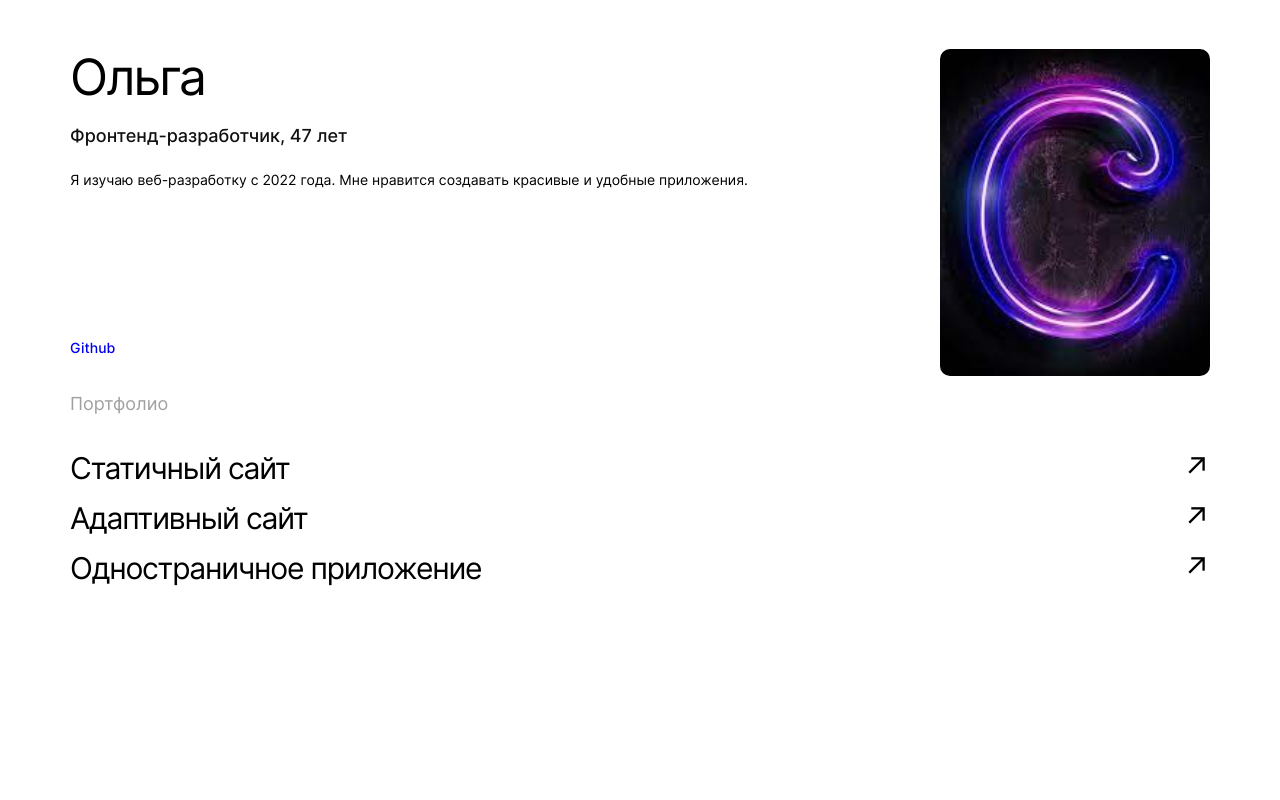
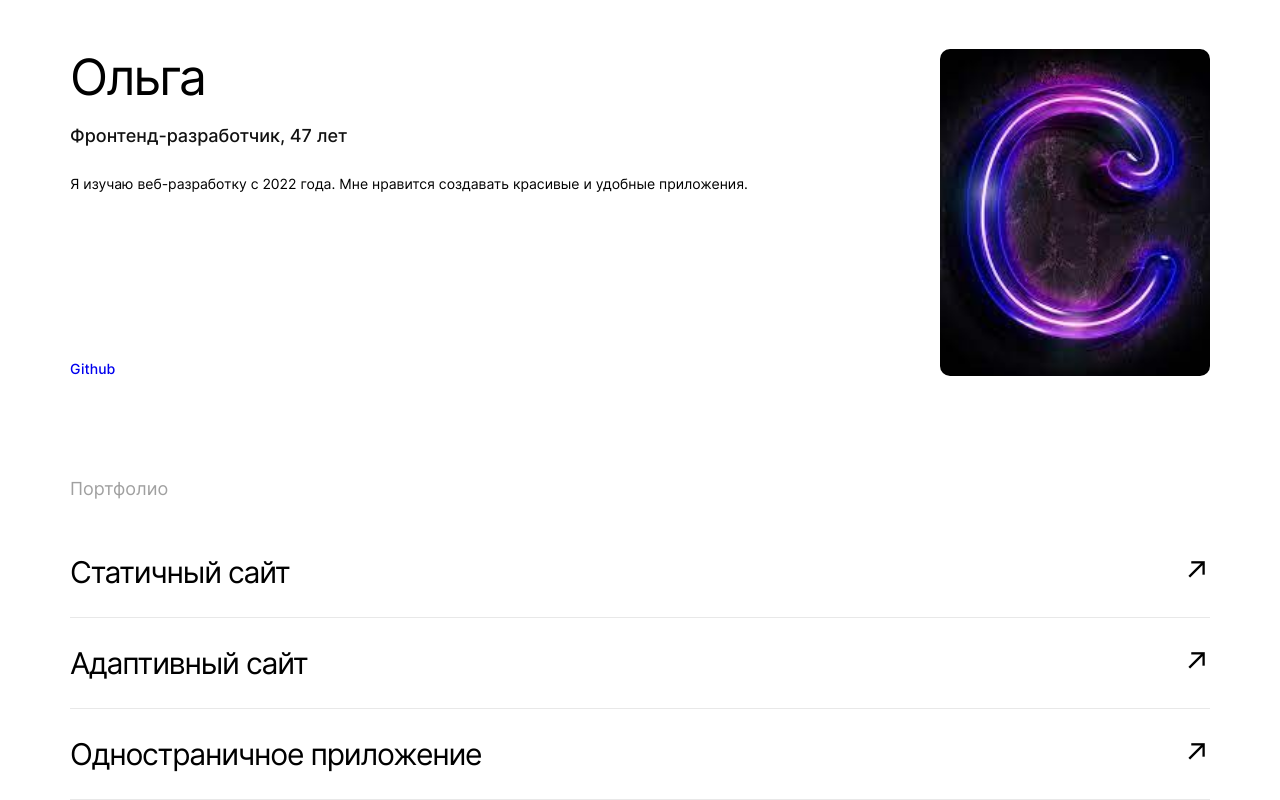
Before and after one commit to Olga-Sotula/movies-explorer-frontend, a React (Create React App) app: page / in a window 1280 px wide. Shown: the part 2073-2873 px from the top of the page. Before the commit the page ends 2791 px from the top, so only its background shows below. Built offline with nearby package versions, Linux system fonts and the light colour scheme.

Commit message:
style Portfolio by figma

```diff
--- a/src/components/AboutMe/AboutMe.css
+++ b/src/components/AboutMe/AboutMe.css
@@ -2,7 +2,7 @@
   width: 100%;
   max-width: 1280px;
   margin: 0 auto;
-  padding: 125px 70px;
+  padding: 125px 70px 82px;
   box-sizing: border-box;
 }
 
@@ -34,7 +34,7 @@
 }
 
 .about-me__description {
-  margin: 23px 0 147px;
+  margin: 27px 0 164px;
   font-weight: 400;
   font-size: 14px;
   line-height: 22px;
--- a/src/components/AboutMe/AboutMe.js
+++ b/src/components/AboutMe/AboutMe.js
@@ -3,7 +3,6 @@ import React from "react";
 import SectionTitle from "../SectionTitle/SectionTitle";
 
 import photoPath from '../../images/avatar.jpg';
-import Portfolio from "../Portfolio/Portfolio";
 import "./AboutMe.css";
 
 const AboutMe = () => {
@@ -29,7 +28,6 @@ const AboutMe = () => {
         </div>
         <img className="about-me__photo" src={photoPath} alt="Фото" />
       </article>
-      <Portfolio/>
     </section>
   );
 };
--- a/src/components/Main/Main.js
+++ b/src/components/Main/Main.js
@@ -5,6 +5,7 @@ import NavTab from "../NavTab/NavTab.js";
 import AboutProject from "../AboutProject/AboutProject.js";
 import Techs from "../Techs/Techs.js";
 import AboutMe from "../AboutMe/AboutMe.js";
+import Portfolio from "../Portfolio/Portfolio.js";
 
 import "./Main.css";
 
@@ -16,6 +17,7 @@ const Main = () => {
       <AboutProject/>
       <Techs/>
       <AboutMe/>
+      <Portfolio/>
     </main>
   );
 }
--- a/src/components/Portfolio/Portfolio.css
+++ b/src/components/Portfolio/Portfolio.css
@@ -1,38 +1,43 @@
 .portfolio {
-  margin: 0;
-  padding: 0;
+  width: 100%;
+  max-width: 1280px;
+  margin: 0 auto;
+  padding: 0 70px;
+  box-sizing: border-box;
 }
 
 .portfolio__title {
+  margin: 20px 0 0;
   color: #a0a0a0;
   font-weight: 400;
   font-size: 18px;
   line-height: 20px;
-  color: #A0A0A0;
   mix-blend-mode: normal;
 }
 
 .portfolio__list {
-  margin: 29px 0 0;
-  padding: 0;
+  margin: 0;
+  padding: 28px 0 0;
   list-style: none;
   display: flex;
   flex-direction: column;
+
 }
 
 .portfolio__item {
   width: 100%;
+  padding: 20px 0;
   box-sizing: border-box;
   display: flex;
   flex-direction: row;
   justify-content: space-between;
-  align-items: center;
   color: #000;
   text-decoration: none;
   font-weight: 400;
   font-size: 30px;
   line-height: 50px;
   letter-spacing: -0.04em;
+  border-bottom: 1px solid #e8e8e8;
 }
 
 .portfolio__arrow {
--- a/src/components/Portfolio/Portfolio.js
+++ b/src/components/Portfolio/Portfolio.js
@@ -4,7 +4,7 @@ import './Portfolio.css';
 
 const Portfolio = () => {
   return (
-    <div className='portfolio'>
+    <section className='portfolio'>
       <h3 className='portfolio__title'>Портфолио</h3>
       <ul className='portfolio__list'>
         <li>
@@ -26,7 +26,7 @@ const Portfolio = () => {
           </a>
         </li>
       </ul>
-    </div>
+    </section>
   )
 }
 
```
